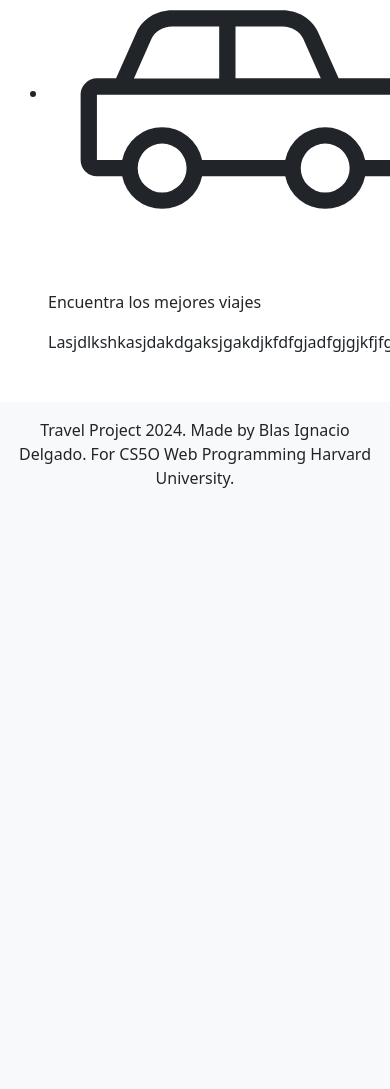
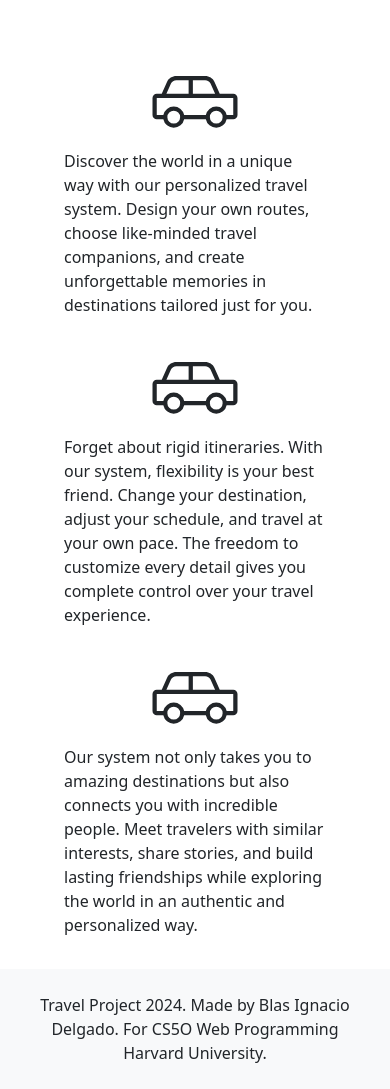
Before and after one commit to Blasidelgado/travelproject, a Django app: page / in a window 390 px wide; the page is wider, and only the part inside the window is pictured. Shown: the part 519-1608 px from the top of that part. Before the commit the page ends 1007 px from the top of that part, so only its background shows below. Run offline with Django 4.2, Linux system fonts and the light colour scheme.

Commit message:
Homepage styles finished

```diff
--- a/travel/static/travel/components/footer.js
+++ b/travel/static/travel/components/footer.js
@@ -1,5 +1,6 @@
 export default function footerComponent() {
-    const footer = document.createElement('section');
+    const footer = document.createElement('footer');
+    footer.classList = 'bg-body-tertiary p-2';
 
     footer.innerHTML = `
           <p id="rights" class="text-center bg-body-tertiary p-3 mb-0" aria-label="Copyright">
--- a/travel/static/travel/pages/home.js
+++ b/travel/static/travel/pages/home.js
@@ -2,31 +2,46 @@ export default async function homePage(sessionStatus) {
     const homeContainer = document.createElement('section');
 
     homeContainer.innerHTML = `
-        <div>
-            <img src="https://cdn.blablacar.com/kairos/assets/images/carpool_only_large-1fb250954893109fa160.svg" />
+    <div id="hero-image">
+        <div id="banner-content">
+            <h1 id="hero-title">Travel with us!</h1>
+            <p>Find your fit journeys</p>
         </div>
-        <div>
-            <ul class="d-flex">
-                <li>
-                    <div>
-                        <svg viewBox="0 0 24 24" xmlns="http://www.w3.org/2000/svg" class="kirk-icon" role="img" aria-hidden="true" style="height: var(--_1gzv7bh37); width: var(--_1gzv7bh37); fill: var(--_1gzv7bhc);"><g color="var(--_1gzv7bhc)"><path fill-rule="evenodd" clip-rule="evenodd" d="M21 11h-3.175L16.567 8.17c-.365-.82-1.23-1.348-2.181-1.348H7.615c-.952 0-1.817.527-2.182 1.348L4.175 11H3a1 1 0 00-1 1v4a1 1 0 001 1h1.55a2.5 2.5 0 004.9 0h5.1a2.5 2.5 0 004.9 0H21a1 1 0 001-1v-4a1 1 0 00-1-1zm-4 3a2.5 2.5 0 00-2.45 2h-5.1a2.5 2.5 0 00-4.9 0H3v-4h18v4h-1.55A2.5 2.5 0 0017 14zm-5.5-3h5.23l-1.077-2.425c-.2-.448-.7-.754-1.267-.754H11.5v3.18zm-1-3.179v3.18H5.27l1.077-2.426c.2-.448.7-.754 1.268-.754H10.5zm-2 8.68a1.5 1.5 0 11-3 0 1.5 1.5 0 013 0zM17 18A1.5 1.5 0 1017 15a1.5 1.5 0 000 3z" fill="currentColor"></path></g></svg>                    </div>
-                        <p>Encuentra los mejores viajes</p>
-                        <p>Lasjdlkshkasjdakdgaksjgakdjkfdfgjadfgjgjkfjfgkajfad</p>
-                </li>
-                <li>
-                    <div>
-                        <svg viewBox="0 0 24 24" xmlns="http://www.w3.org/2000/svg" class="kirk-icon" role="img" aria-hidden="true" style="height: var(--_1gzv7bh37); width: var(--_1gzv7bh37); fill: var(--_1gzv7bhc);"><g color="var(--_1gzv7bhc)"><path fill-rule="evenodd" clip-rule="evenodd" d="M21 11h-3.175L16.567 8.17c-.365-.82-1.23-1.348-2.181-1.348H7.615c-.952 0-1.817.527-2.182 1.348L4.175 11H3a1 1 0 00-1 1v4a1 1 0 001 1h1.55a2.5 2.5 0 004.9 0h5.1a2.5 2.5 0 004.9 0H21a1 1 0 001-1v-4a1 1 0 00-1-1zm-4 3a2.5 2.5 0 00-2.45 2h-5.1a2.5 2.5 0 00-4.9 0H3v-4h18v4h-1.55A2.5 2.5 0 0017 14zm-5.5-3h5.23l-1.077-2.425c-.2-.448-.7-.754-1.267-.754H11.5v3.18zm-1-3.179v3.18H5.27l1.077-2.426c.2-.448.7-.754 1.268-.754H10.5zm-2 8.68a1.5 1.5 0 11-3 0 1.5 1.5 0 013 0zM17 18A1.5 1.5 0 1017 15a1.5 1.5 0 000 3z" fill="currentColor"></path></g></svg>                    </div>
-                        <p>Encuentra los mejores viajes</p>
-                        <p>Lasjdlkshkasjdakdgaksjgakdjkfdfgjadfgjgjkfjfgkajfad</p>
-                </li>
-                <li>
-                    <div>
-                        <svg viewBox="0 0 24 24" xmlns="http://www.w3.org/2000/svg" class="kirk-icon" role="img" aria-hidden="true" style="height: var(--_1gzv7bh37); width: var(--_1gzv7bh37); fill: var(--_1gzv7bhc);"><g color="var(--_1gzv7bhc)"><path fill-rule="evenodd" clip-rule="evenodd" d="M21 11h-3.175L16.567 8.17c-.365-.82-1.23-1.348-2.181-1.348H7.615c-.952 0-1.817.527-2.182 1.348L4.175 11H3a1 1 0 00-1 1v4a1 1 0 001 1h1.55a2.5 2.5 0 004.9 0h5.1a2.5 2.5 0 004.9 0H21a1 1 0 001-1v-4a1 1 0 00-1-1zm-4 3a2.5 2.5 0 00-2.45 2h-5.1a2.5 2.5 0 00-4.9 0H3v-4h18v4h-1.55A2.5 2.5 0 0017 14zm-5.5-3h5.23l-1.077-2.425c-.2-.448-.7-.754-1.267-.754H11.5v3.18zm-1-3.179v3.18H5.27l1.077-2.426c.2-.448.7-.754 1.268-.754H10.5zm-2 8.68a1.5 1.5 0 11-3 0 1.5 1.5 0 013 0zM17 18A1.5 1.5 0 1017 15a1.5 1.5 0 000 3z" fill="currentColor"></path></g></svg>                    </div>
-                        <p>Encuentra los mejores viajes</p>
-                        <p>Lasjdlkshkasjdakdgaksjgakdjkfdfgjadfgjgjkfjfgkajfad</p>
-                </li>
-            </ul>
+    </div>
+    <div class="container mt-5">
+        <div class="row">
+            <div class="col-md-4 item-container">
+                <div class="item">
+                    <svg viewBox="0 0 24 24" xmlns="http://www.w3.org/2000/svg" class="kirk-icon" role="img" aria-hidden="true" style="fill: var(--_1gzv7bhc);">
+                        <g color="var(--_1gzv7bhc)">
+                            <path fill-rule="evenodd" clip-rule="evenodd" d="M21 11h-3.175L16.567 8.17c-.365-.82-1.23-1.348-2.181-1.348H7.615c-.952 0-1.817.527-2.182 1.348L4.175 11H3a1 1 0 00-1 1v4a1 1 0 001 1h1.55a2.5 2.5 0 004.9 0h5.1a2.5 2.5 0 004.9 0H21a1 1 0 001-1v-4a1 1 0 00-1-1zm-4 3a2.5 2.5 0 00-2.45 2h-5.1a2.5 2.5 0 00-4.9 0H3v-4h18v4h-1.55A2.5 2.5 0 0017 14zm-5.5-3h5.23l-1.077-2.425c-.2-.448-.7-.754-1.267-.754H11.5v3.18zm-1-3.179v3.18H5.27l1.077-2.426c.2-.448.7-.754 1.268-.754H10.5zm-2 8.68a1.5 1.5 0 11-3 0 1.5 1.5 0 013 0zM17 18A1.5 1.5 0 1017 15a1.5 1.5 0 000 3z" fill="currentColor"></path>
+                        </g>
+                    </svg>
+                    <p>Discover the world in a unique way with our personalized travel system. Design your own routes, choose like-minded travel companions, and create unforgettable memories in destinations tailored just for you.</p>
+                </div>
+            </div>
+            <div class="col-md-4 item-container">
+                <div class="item">
+                    <svg viewBox="0 0 24 24" xmlns="http://www.w3.org/2000/svg" class="kirk-icon" role="img" aria-hidden="true" style="fill: var(--_1gzv7bhc);">
+                        <g color="var(--_1gzv7bhc)">
+                            <path fill-rule="evenodd" clip-rule="evenodd" d="M21 11h-3.175L16.567 8.17c-.365-.82-1.23-1.348-2.181-1.348H7.615c-.952 0-1.817.527-2.182 1.348L4.175 11H3a1 1 0 00-1 1v4a1 1 0 001 1h1.55a2.5 2.5 0 004.9 0h5.1a2.5 2.5 0 004.9 0H21a1 1 0 001-1v-4a1 1 0 00-1-1zm-4 3a2.5 2.5 0 00-2.45 2h-5.1a2.5 2.5 0 00-4.9 0H3v-4h18v4h-1.55A2.5 2.5 0 0017 14zm-5.5-3h5.23l-1.077-2.425c-.2-.448-.7-.754-1.267-.754H11.5v3.18zm-1-3.179v3.18H5.27l1.077-2.426c.2-.448.7-.754 1.268-.754H10.5zm-2 8.68a1.5 1.5 0 11-3 0 1.5 1.5 0 013 0zM17 18A1.5 1.5 0 1017 15a1.5 1.5 0 000 3z" fill="currentColor"></path>
+                        </g>
+                    </svg>
+                    <p>Forget about rigid itineraries. With our system, flexibility is your best friend. Change your destination, adjust your schedule, and travel at your own pace. The freedom to customize every detail gives you complete control over your travel experience.</p>
+                </div>
+            </div>
+            <div class="col-md-4 item-container">
+                <div class="item">
+                    <svg viewBox="0 0 24 24" xmlns="http://www.w3.org/2000/svg" class="kirk-icon" role="img" aria-hidden="true" style="fill: var(--_1gzv7bhc);">
+                        <g color="var(--_1gzv7bhc)">
+                            <path fill-rule="evenodd" clip-rule="evenodd" d="M21 11h-3.175L16.567 8.17c-.365-.82-1.23-1.348-2.181-1.348H7.615c-.952 0-1.817.527-2.182 1.348L4.175 11H3a1 1 0 00-1 1v4a1 1 0 001 1h1.55a2.5 2.5 0 004.9 0h5.1a2.5 2.5 0 004.9 0H21a1 1 0 001-1v-4a1 1 0 00-1-1zm-4 3a2.5 2.5 0 00-2.45 2h-5.1a2.5 2.5 0 00-4.9 0H3v-4h18v4h-1.55A2.5 2.5 0 0017 14zm-5.5-3h5.23l-1.077-2.425c-.2-.448-.7-.754-1.267-.754H11.5v3.18zm-1-3.179v3.18H5.27l1.077-2.426c.2-.448.7-.754 1.268-.754H10.5zm-2 8.68a1.5 1.5 0 11-3 0 1.5 1.5 0 013 0zM17 18A1.5 1.5 0 1017 15a1.5 1.5 0 000 3z" fill="currentColor"></path>
+                        </g>
+                    </svg>
+                    <p>Our system not only takes you to amazing destinations but also connects you with incredible people. Meet travelers with similar interests, share stories, and build lasting friendships while exploring the world in an authentic and personalized way.</p>
+                </div>
+            </div>
         </div>
+    </div>
     `
 
     const callToAction = document.createElement('section');
--- a/travel/static/travel/styles.css
+++ b/travel/static/travel/styles.css
@@ -61,6 +91,20 @@ nav {
 
 legend {
     font-size: 1.2rem;
+}
+
+/* Features section */
+.kirk-icon{
+    max-width: 325px;
+}
+
+@media screen and (max-width: 767px) {
+    .item-container {
+        padding: 0 3rem;
+    }
+    .kirk-icon{
+        margin: 0 5rem;
+    }
 }
 
 /* Estilos para el formulario de inicio de sesión */
```
Also changed, not shown: other parts of travel/static/travel/styles.css (+30 -0 lines).
